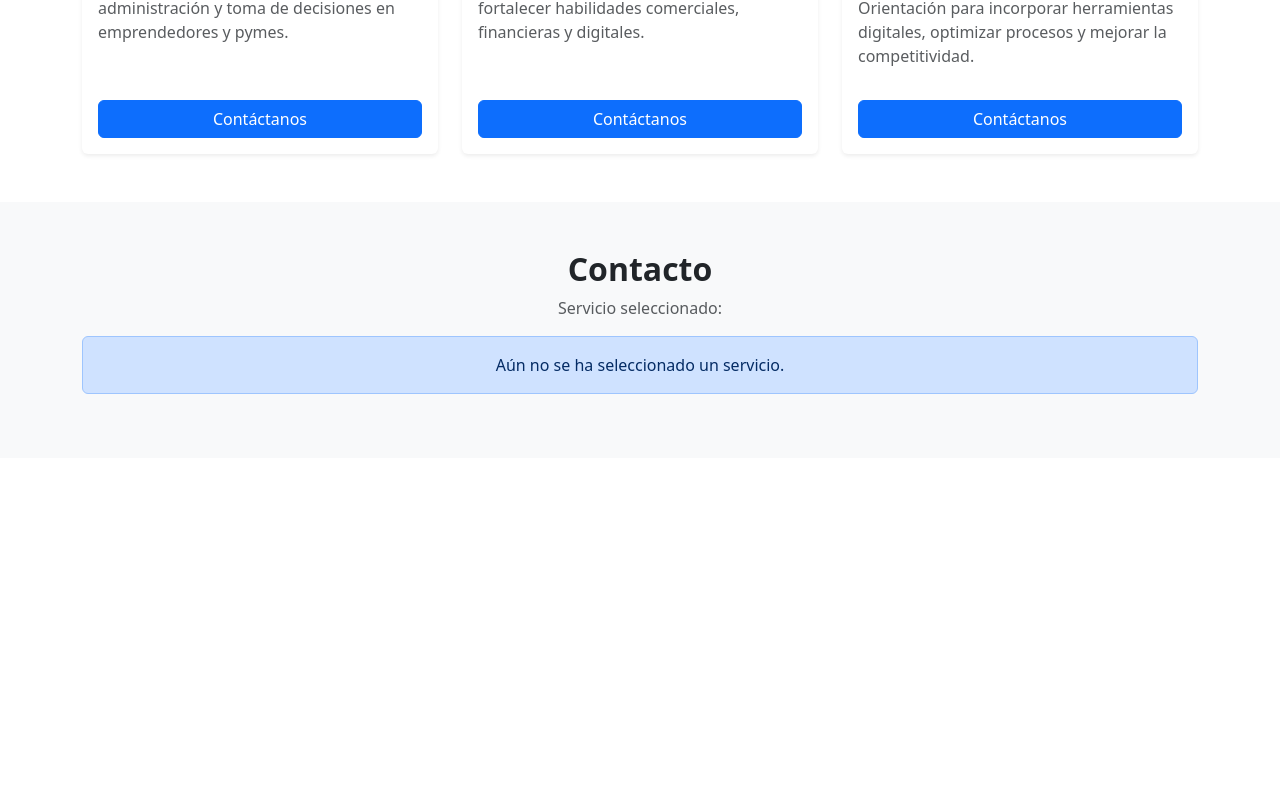
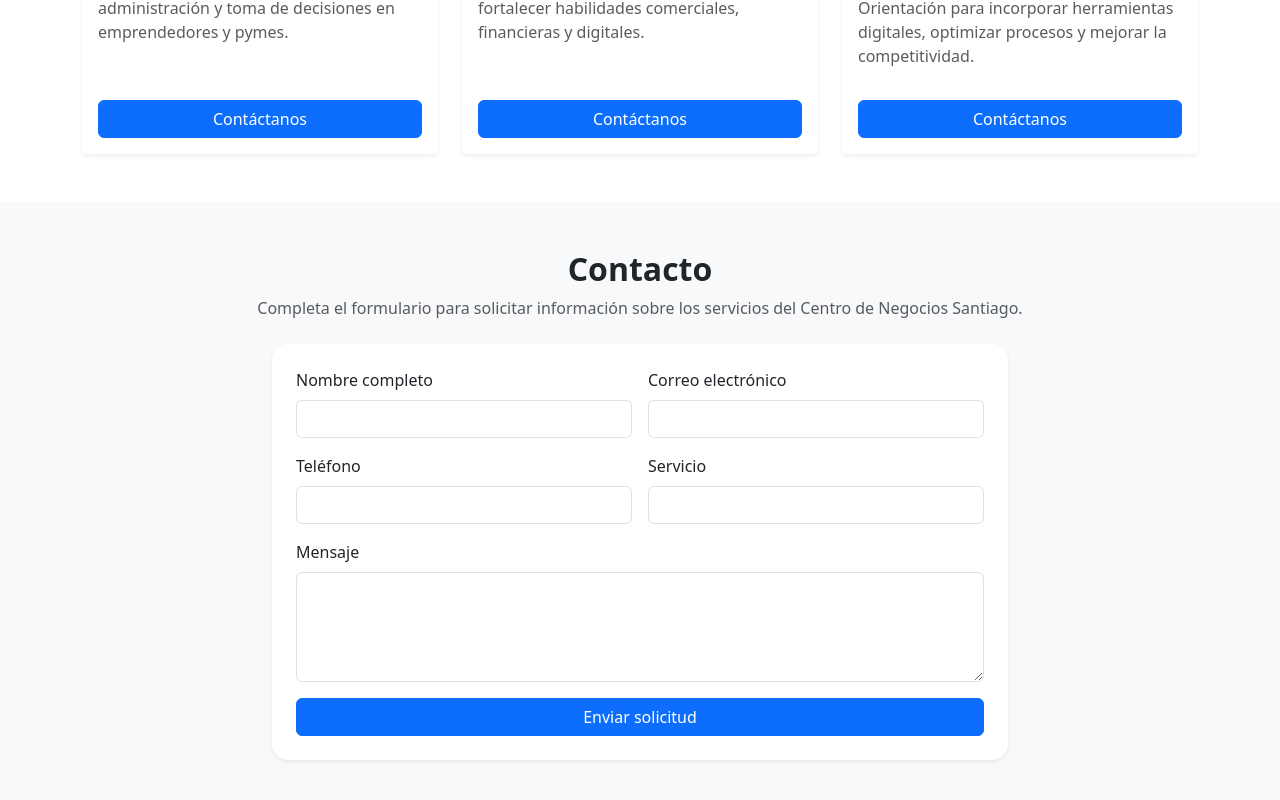
Before and after one commit to SebastianM69/EVA3_FRONTEND_MORALES_COVARRUBIAS, a React (Vite) app: page / in a window 1280 px wide. Shown: the part 1421-2221 px from the top of the page. Before the commit the page ends 1879 px from the top, so only its background shows below. Built offline with nearby package versions, Linux system fonts and the light colour scheme.

Commit message:
Se crea formulario de contacto con validaciones

```diff
--- a/src/App.jsx
+++ b/src/App.jsx
@@ -2,6 +2,7 @@ import { useState } from 'react'
 import Navbar from './components/Navbar'
 import Hero from './components/Hero'
 import ServiceCard from './components/ServiceCard'
+import ContactForm from './components/ContactForm'
 
 const servicios = [
   {
@@ -85,14 +86,18 @@ function App() {
         </section>
 
         <section id="contacto" className="py-5 bg-light">
-          <div className="container text-center">
-            <h2 className="fw-bold">Contacto</h2>
-            <p className="text-muted">
-              Servicio seleccionado:
-            </p>
+          <div className="container">
+            <div className="text-center mb-4">
+              <h2 className="fw-bold">Contacto</h2>
+              <p className="text-muted">
+                Completa el formulario para solicitar información sobre los servicios del Centro de Negocios Santiago.
+              </p>
+            </div>
 
-            <div className="alert alert-primary">
-              {servicioSeleccionado || 'Aún no se ha seleccionado un servicio.'}
+            <div className="row justify-content-center">
+              <div className="col-lg-8">
+                <ContactForm servicioSeleccionado={servicioSeleccionado} />
+              </div>
             </div>
           </div>
         </section>
--- /dev/null
+++ b/src/components/ContactForm.jsx
@@ -0,0 +1,199 @@
+import { useEffect, useState } from 'react'
+
+function ContactForm({ servicioSeleccionado }) {
+  const [formData, setFormData] = useState({
+    nombre: '',
+    correo: '',
+    telefono: '',
+    servicio: '',
+    mensaje: '',
+    empresa: '',
+  })
+
+  const [error, setError] = useState('')
+  const [exito, setExito] = useState('')
+
+  useEffect(() => {
+    setFormData((prevData) => ({
+      ...prevData,
+      servicio: servicioSeleccionado,
+    }))
+  }, [servicioSeleccionado])
+
+  const handleChange = (event) => {
+    const { name, value } = event.target
+
+    setFormData({
+      ...formData,
+      [name]: value,
+    })
+  }
+
+  const validarFormulario = () => {
+    if (formData.empresa.trim() !== '') {
+      return 'No se pudo enviar el formulario.'
+    }
+
+    if (formData.nombre.trim().length < 3) {
+      return 'El nombre debe tener al menos 3 caracteres.'
+    }
+
+    if (!formData.correo.includes('@') || !formData.correo.includes('.')) {
+      return 'Debes ingresar un correo electrónico válido.'
+    }
+
+    if (formData.servicio.trim() === '') {
+      return 'Debes seleccionar o ingresar un servicio.'
+    }
+
+    if (formData.mensaje.trim().length < 10) {
+      return 'El mensaje debe tener al menos 10 caracteres.'
+    }
+
+    return ''
+  }
+
+  const handleSubmit = (event) => {
+    event.preventDefault()
+
+    const mensajeError = validarFormulario()
+
+    if (mensajeError) {
+      setError(mensajeError)
+      setExito('')
+      return
+    }
+
+    setError('')
+    setExito('Formulario validado correctamente. En una siguiente etapa se conectará con una API o CMS.')
+
+    setFormData({
+      nombre: '',
+      correo: '',
+      telefono: '',
+      servicio: servicioSeleccionado,
+      mensaje: '',
+      empresa: '',
+    })
+  }
+
+  return (
+    <form className="contact-form bg-white rounded-4 shadow-sm p-4" onSubmit={handleSubmit}>
+      <div className="row g-3">
+        <div className="col-md-6">
+          <label htmlFor="nombre" className="form-label">
+            Nombre completo
+          </label>
+          <input
+            type="text"
+            id="nombre"
+            name="nombre"
+            className="form-control"
+            value={formData.nombre}
+            onChange={handleChange}
+            required
+          />
+        </div>
+
+        <div className="col-md-6">
+          <label htmlFor="correo" className="form-label">
+            Correo electrónico
+          </label>
+          <input
+            type="email"
+            id="correo"
+            name="correo"
+            className="form-control"
+            value={formData.correo}
+            onChange={handleChange}
+            required
+          />
+        </div>
+
+        <div className="col-md-6">
+          <label htmlFor="telefono" className="form-label">
+            Teléfono
+          </label>
+          <input
+            type="tel"
+            id="telefono"
+            name="telefono"
+            className="form-control"
+            value={formData.telefono}
+            onChange={handleChange}
+          />
+        </div>
+
+        <div className="col-md-6">
+          <label htmlFor="servicio" className="form-label">
+            Servicio
+          </label>
+          <input
+            type="text"
+            id="servicio"
+            name="servicio"
+            className="form-control"
+            value={formData.servicio}
+            onChange={handleChange}
+            required
+          />
+        </div>
+
+        <div className="col-12 d-none">
+          <label htmlFor="empresa" className="form-label">
+            Empresa
+          </label>
+          <input
+            type="text"
+            id="empresa"
+            name="empresa"
+            className="form-control"
+            value={formData.empresa}
+            onChange={handleChange}
+            tabIndex="-1"
+            autoComplete="off"
+          />
+        </div>
+
+        <div className="col-12">
+          <label htmlFor="mensaje" className="form-label">
+            Mensaje
+          </label>
+          <textarea
+            id="mensaje"
+            name="mensaje"
+            className="form-control"
+            rows="4"
+            value={formData.mensaje}
+            onChange={handleChange}
+            required
+          ></textarea>
+        </div>
+
+        {error && (
+          <div className="col-12">
+            <div className="alert alert-danger mb-0">
+              {error}
+            </div>
+          </div>
+        )}
+
+        {exito && (
+          <div className="col-12">
+            <div className="alert alert-success mb-0">
+              {exito}
+            </div>
+          </div>
+        )}
+
+        <div className="col-12">
+          <button type="submit" className="btn btn-primary w-100">
+            Enviar solicitud
+          </button>
+        </div>
+      </div>
+    </form>
+  )
+}
+
+export default ContactForm
```
